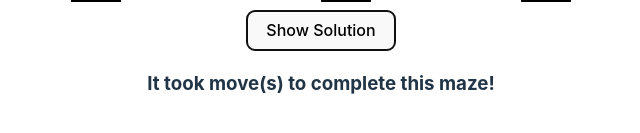
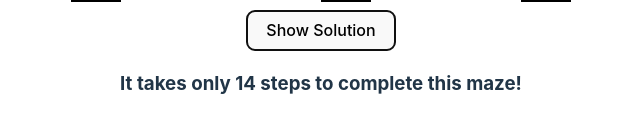
Before and after one commit to bcipa/vitejs-vite-Pathfinder-BenCipa, a Vue app: page / in a window 1280 px wide. Both pictures are taken after a click on the button "Show Solution". Shown: the part 541-674 px from the top of the page, without its empty margins (319-959 px from the left). Built offline with nearby package versions, Linux system fonts and the light colour scheme.

Commit message:
Fixed up move display, polish and cleanup

```diff
--- a/src/components/Pathfinder.vue
+++ b/src/components/Pathfinder.vue
@@ -21,6 +21,9 @@ export default defineComponent({
         const col = this.maze[row].indexOf('x');
         if (col !== -1) return [row, col];
       }
+    },
+    shortestPathDistance() {
+      return this.bestPath.length - 1;
     },
   },
   data() {
@@ -89,7 +92,7 @@ export default defineComponent({
     Show Solution
   </button>
   <h3 v-if="showSolution">
-    It took {{ this.best }} move(s) to complete this maze!
+    It takes only {{ this.shortestPathDistance }} steps to complete this maze!
   </h3>
 </template>
 
```
